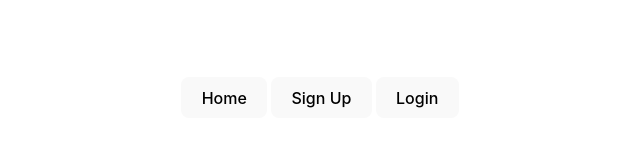
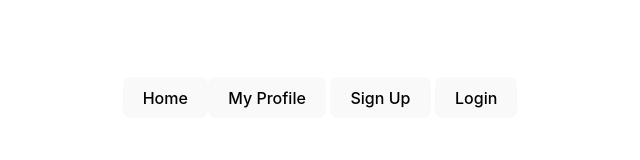
Before and after one commit to artist-booking-app/ring-a-show-frontend, a React (Vite) app: page / in a window 1280 px wide. Shown: the part 228-388 px from the top of the page, without its empty margins (320-960 px from the left). Built offline with nearby package versions, Linux system fonts and the light colour scheme; no server answers.

Commit message:
added booking form component and added to navbar

```diff
--- a/src/components/BookingForm.jsx
+++ b/src/components/BookingForm.jsx
@@ -7,7 +7,6 @@ function BookingForm({ performanceId, artistId, API_URL }) {
     const [address, setAddress] = useState("")
     const [typeOfLocation, setTypeOfLocation] = useState("")
     const [indoor, setIndoor] = useState(true)
-
 
 
     const bookNowHandler = (e) => {
--- a/src/components/Navbar.jsx
+++ b/src/components/Navbar.jsx
@@ -23,6 +23,10 @@ function Navbar() {
           </>
         )}
 
+        <Link to="/users/:userId">
+          <button>My Profile</button>
+        </Link>
+
         {!isLoggedIn && (
           <>
             <Link to="/signup"> <button>Sign Up</button> </Link>
```
Also changed, not shown: 1 other file (tests, documents, lock files or other folders).
